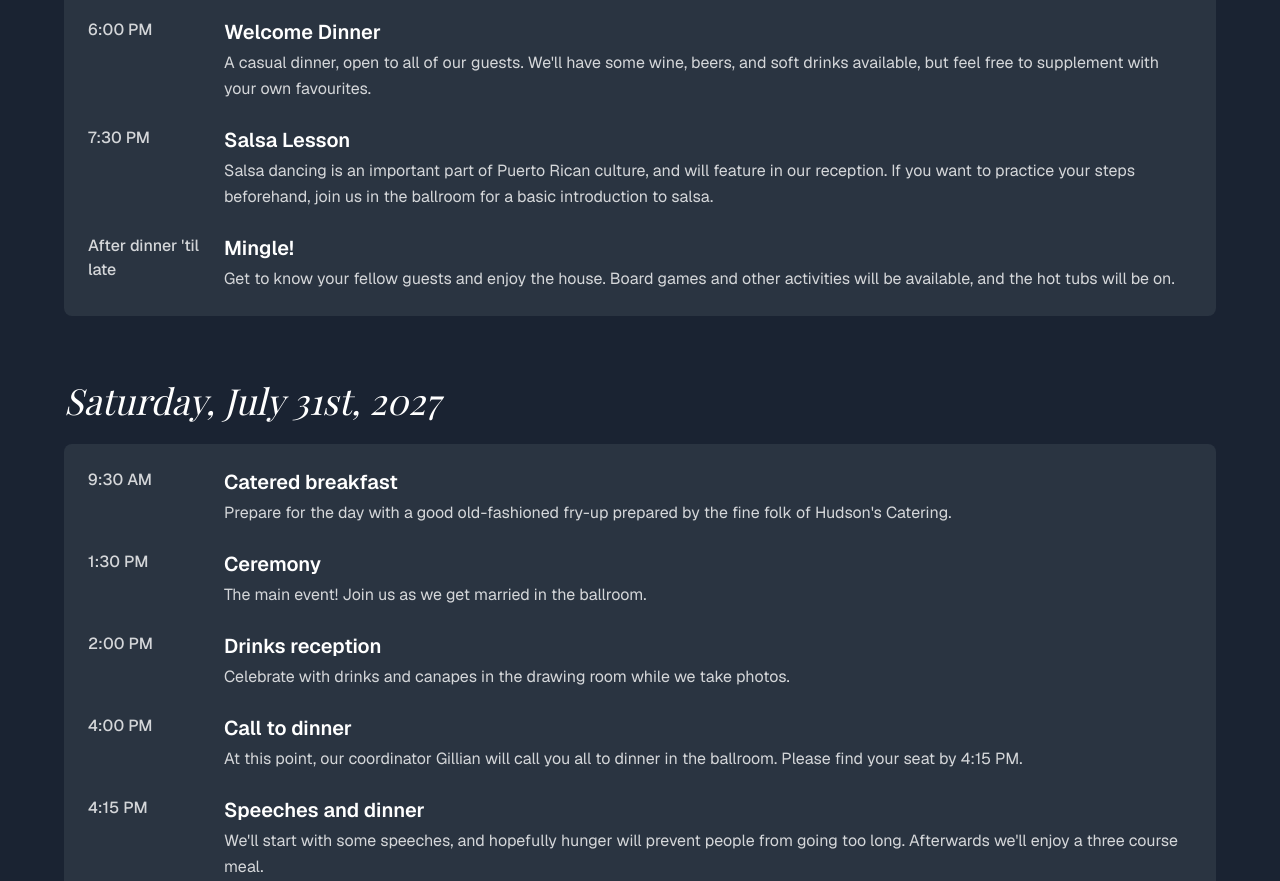
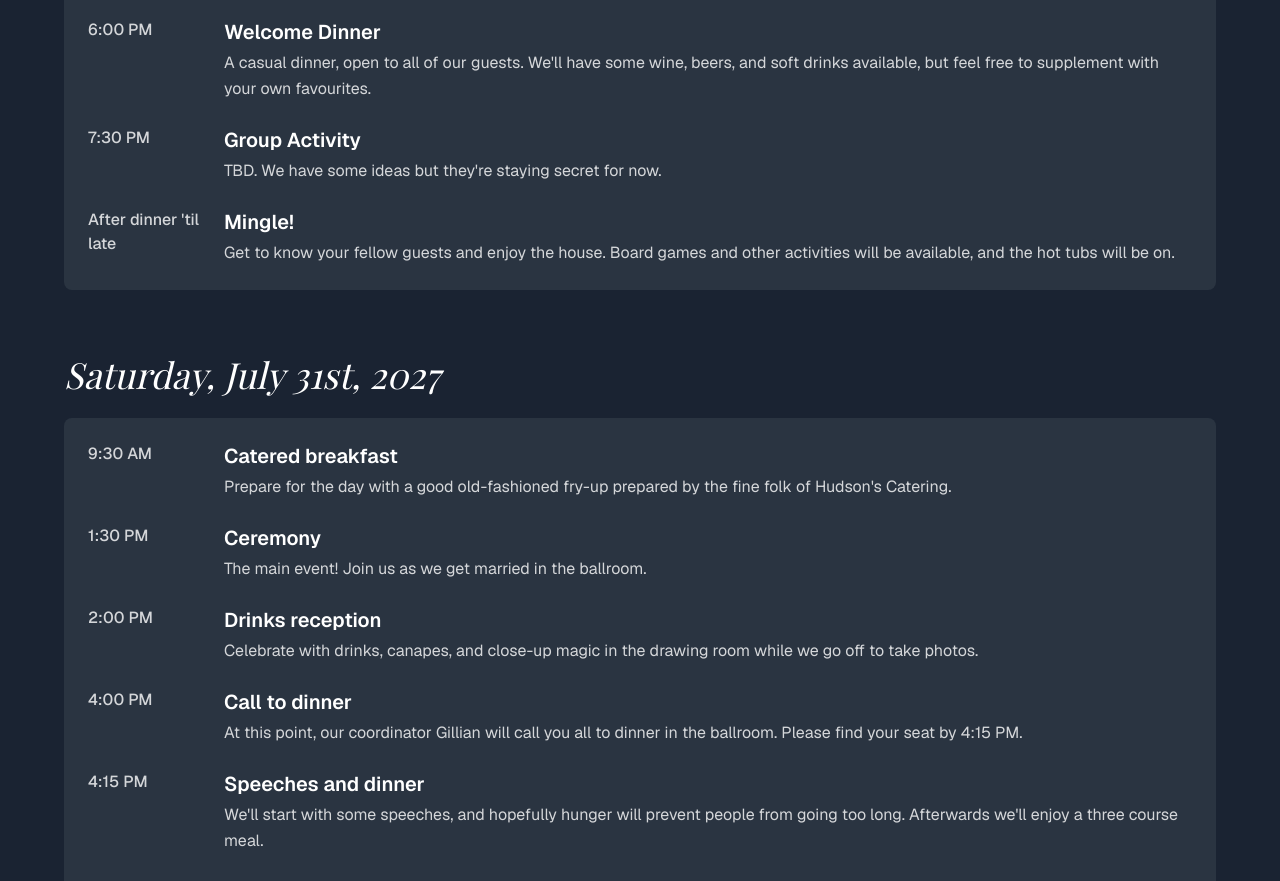
Before and after one commit to darylweir/wedding, a Next.js app: page /schedule in a window 1280 px wide. Shown: the part 680-1561 px from the top of the page. Built offline with nearby package versions, Linux system fonts and the light colour scheme; a web font is replaced by a local one.

Commit message:
Update schedule page and replace Johana photo

```diff
--- a/app/schedule/page.tsx
+++ b/app/schedule/page.tsx
@@ -19,8 +19,8 @@ const scheduleData: { date: string; events: Event[] }[] = [
       },
       {
         time: "7:30 PM",
-        title: "Salsa Lesson",
-        description: "Salsa dancing is an important part of Puerto Rican culture, and will feature in our reception. If you want to practice your steps beforehand, join us in the ballroom for a basic introduction to salsa.",
+        title: "Group Activity",
+        description: "TBD. We have some ideas but they're staying secret for now.",
       },
       {
         time: "After dinner 'til late",
@@ -45,7 +45,7 @@ const scheduleData: { date: string; events: Event[] }[] = [
       {
         time: "2:00 PM",
         title: "Drinks reception",
-        description: "Celebrate with drinks and canapes in the drawing room while we take photos.",
+        description: "Celebrate with drinks, canapes, and close-up magic in the drawing room while we go off to take photos.",
       },
       {
         time: "4:00 PM",
```
Also changed, not shown: public/images/wedding-party/bridal-3.jpg.
